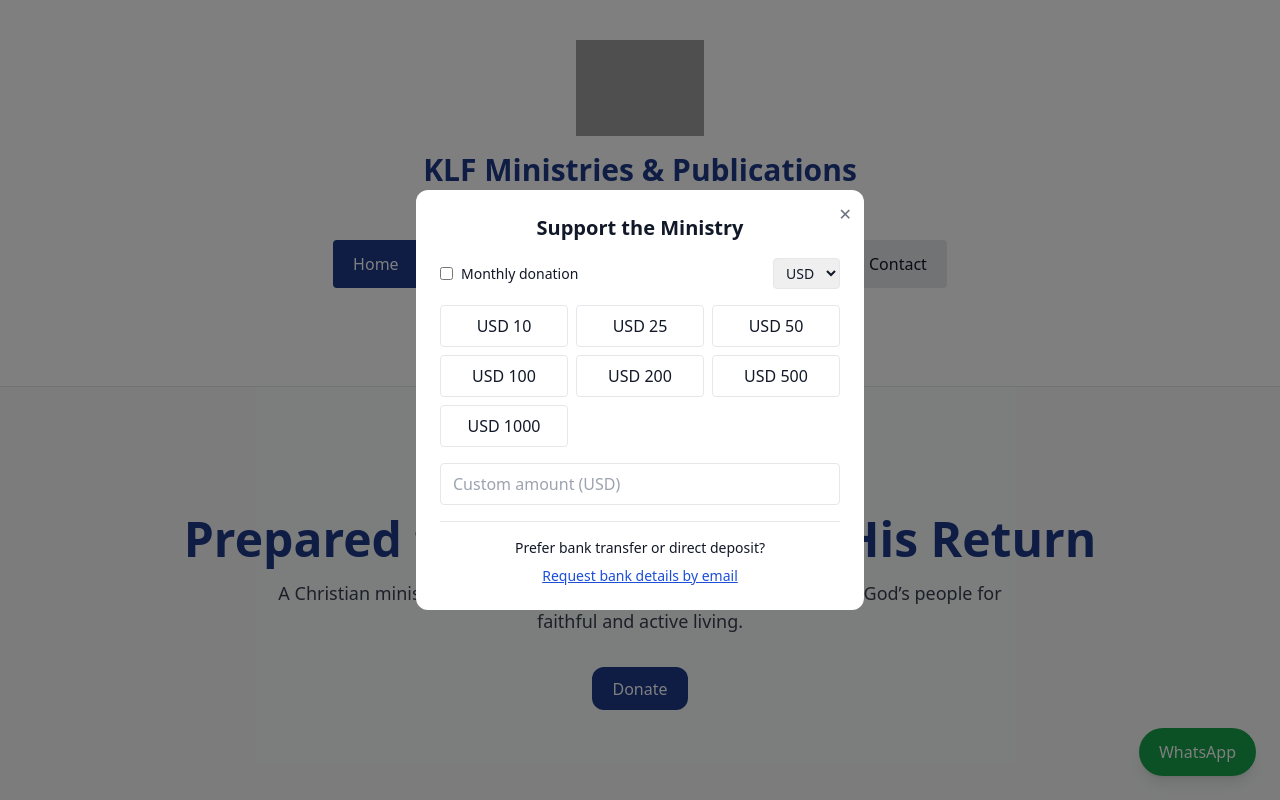
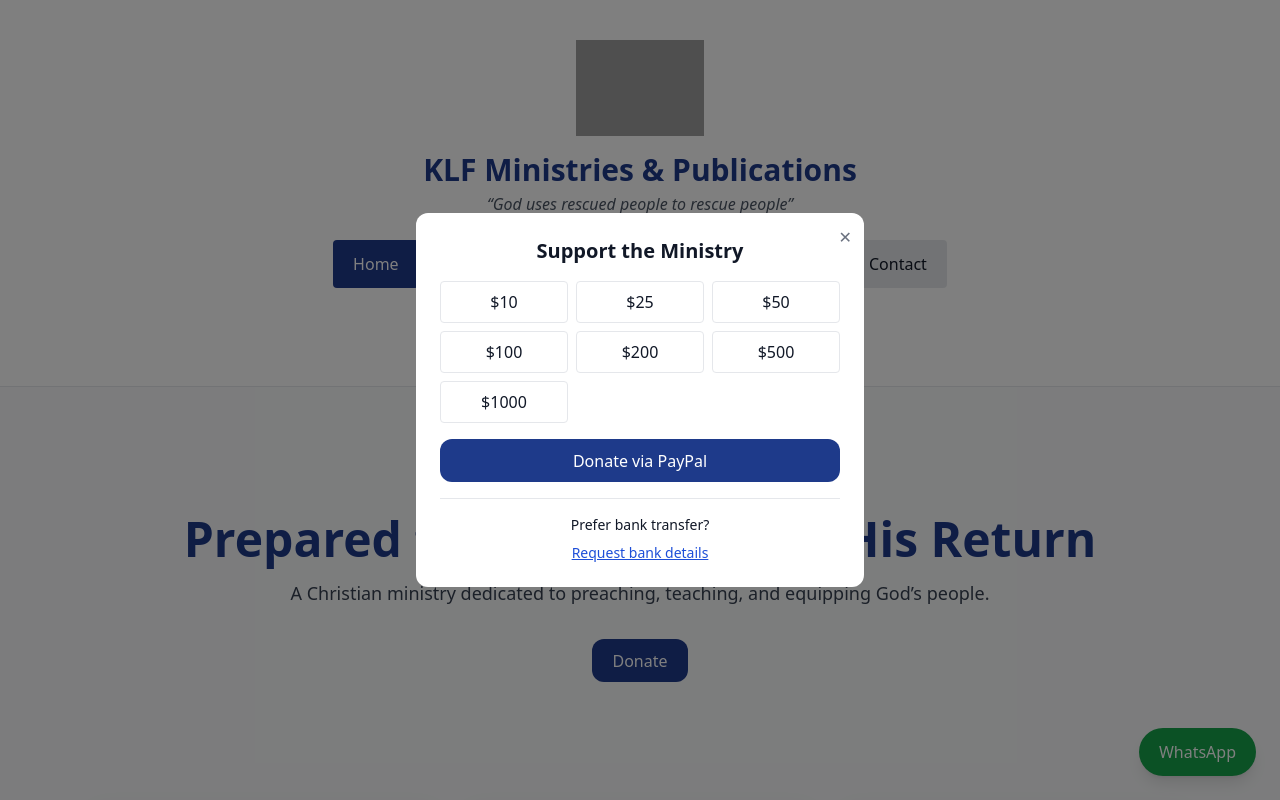
Before and after one commit to klfministries/klf-ministries-website, a Next.js app: page /en in a window 1280 px wide. Both pictures are taken after a click on the button "Donate". Shown: the top 800 px of the page. Built offline with nearby package versions, Linux system fonts and the light colour scheme; grey boxes are pictures that could not be loaded.

Commit message:
Restore donation modal and homepage ministry sections

```diff
--- a/app/[lang]/page.jsx
+++ b/app/[lang]/page.jsx
@@ -6,21 +6,7 @@ const PAYPAL_EMAIL = "kiwayne26@gmail.com";
 
 export default function Home({ params }) {
   const lang = params.lang === "es" ? "es" : "en";
-
   const [showDonate, setShowDonate] = useState(false);
-  const [customAmount, setCustomAmount] = useState("");
-  const [currency, setCurrency] = useState("USD");
-  const [recurring, setRecurring] = useState(false);
-
-  const amounts =
-    currency === "USD"
-      ? [10, 25, 50, 100, 200, 500, 1000]
-      : [1500, 3000, 5000, 10000, 20000];
-
-  const paypalLink = (amount) =>
-    `https://www.paypal.com/donate/?business=${PAYPAL_EMAIL}&amount=${amount}&currency_code=${currency}${
-      recurring ? "&interval=M" : ""
-    }`;
 
   return (
     <>
@@ -34,8 +20,8 @@ export default function Home({ params }) {
 
         <p className="text-lg text-gray-700 max-w-3xl mx-auto mb-8">
           {lang === "es"
-            ? "Un ministerio cristiano dedicado a predicar, enseñar y equipar al pueblo de Dios para una vida fiel y activa."
-            : "A Christian ministry dedicated to preaching, teaching, and equipping God’s people for faithful and active living."}
+            ? "Un ministerio cristiano dedicado a predicar, enseñar y equipar al pueblo de Dios."
+            : "A Christian ministry dedicated to preaching, teaching, and equipping God’s people."}
         </p>
 
         <button onClick={() => setShowDonate(true)} className="btn-primary">
@@ -43,20 +29,40 @@ export default function Home({ params }) {
         </button>
       </section>
 
+      {/* HOME CARDS */}
+      <section className="max-w-6xl mx-auto py-10 px-6 grid md:grid-cols-3 gap-6">
+        <div className="card text-center">
+          <h2 className="text-lg font-semibold">📚 {lang === "es" ? "Libros" : "Books"}</h2>
+          <p className="mb-3">Faith-centered resources</p>
+          <a href={`/${lang}/books`} className="text-blue-700 underline">
+            View Books
+          </a>
+        </div>
+
+        <div className="card text-center">
+          <h2 className="text-lg font-semibold">🎥 Videos</h2>
+          <p className="mb-3">Sermons & Bible teaching</p>
+          <a href={`/${lang}/videos`} className="text-blue-700 underline">
+            Watch Videos
+          </a>
+        </div>
+
+        <div className="card text-center">
+          <h2 className="text-lg font-semibold">🎤 {lang === "es" ? "Predicación" : "Speaking"}</h2>
+          <p className="mb-3">Invite KLF Ministries</p>
+          <a href={`/${lang}/speaking`} className="text-blue-700 underline">
+            Learn More
+          </a>
+        </div>
+      </section>
+
       {/* DONATE MODAL */}
       {showDonate && (
-        <div
-          className="fixed inset-0 bg-black/50 flex items-center justify-center z-50 px-4"
-          onClick={() => setShowDonate(false)}
-        >
-          <div
-            className="bg-white rounded-xl max-w-md w-full p-6 relative"
-            onClick={(e) => e.stopPropagation()}
-          >
+        <div className="fixed inset-0 bg-black/50 flex items-center justify-center z-50 px-4">
+          <div className="bg-white rounded-xl max-w-md w-full p-6 relative">
             <button
               onClick={() => setShowDonate(false)}
-              className="absolute top-3 right-3 text-gray-500 hover:text-black"
-              aria-label="Close donation window"
+              className="absolute top-3 right-3 text-gray-500"
             >
               ✕
             </button>
@@ -65,88 +71,41 @@ export default function Home({ params }) {
               {lang === "es" ? "Apoyar el Ministerio" : "Support the Ministry"}
             </h2>
 
-            {/* TOGGLES */}
-            <div className="flex justify-between items-center mb-4 gap-3">
-              {/* RECURRING */}
-              <label className="flex items-center gap-2 text-sm">
-                <input
-                  type="checkbox"
-                  checked={recurring}
-                  onChange={() => setRecurring(!recurring)}
-                />
-                {lang === "es" ? "Donación mensual" : "Monthly donation"}
-              </label>
-
-              {/* CURRENCY */}
-              <select
-                value={currency}
-                onChange={(e) => setCurrency(e.target.value)}
-                className="border px-2 py-1 rounded text-sm"
-              >
-                <option value="USD">USD</option>
-                <option value="JMD">JMD</option>
-              </select>
-            </div>
-
-            {/* SUGGESTED AMOUNTS */}
             <div className="grid grid-cols-3 gap-2 mb-4">
-              {amounts.map((amt) => (
+              {[10, 25, 50, 100, 200, 500, 1000].map((amt) => (
                 <a
                   key={amt}
-                  href={paypalLink(amt)}
+                  href={`https://www.paypal.com/donate/?business=${PAYPAL_EMAIL}&amount=${amt}&currency_code=USD`}
                   target="_blank"
-                  rel="noopener noreferrer"
                   className="border rounded py-2 text-center hover:bg-gray-100"
                 >
-                  {currency} {amt}
+                  ${amt}
                 </a>
               ))}
             </div>
 
-            {/* CUSTOM AMOUNT */}
-            <div className="mb-4">
-              <input
-                type="number"
-                min="1"
-                placeholder={
-                  lang === "es"
-                    ? `Monto personalizado (${currency})`
-                    : `Custom amount (${currency})`
-                }
-                value={customAmount}
-                onChange={(e) => setCustomAmount(e.target.value)}
-                className="w-full border px-3 py-2 rounded"
-              />
-            </div>
+            <a
+              href={`https://www.paypal.com/donate/?business=${PAYPAL_EMAIL}&currency_code=USD`}
+              target="_blank"
+              className="btn-primary block text-center mb-4"
+            >
+              {lang === "es" ? "Donar por PayPal" : "Donate via PayPal"}
+            </a>
 
-            {customAmount && (
-              <a
-                href={paypalLink(customAmount)}
-                target="_blank"
-                rel="noopener noreferrer"
-                className="btn-primary block text-center mb-4"
-              >
-                {lang === "es"
-                  ? "Donar monto personalizado"
-                  : "Donate Custom Amount"}
-              </a>
-            )}
-
-            {/* BANK TRANSFER */}
             <div className="border-t pt-4 text-sm text-center">
               <p className="mb-2 font-medium">
                 {lang === "es"
-                  ? "¿Prefiere transferencia o depósito bancario?"
-                  : "Prefer bank transfer or direct deposit?"}
+                  ? "¿Prefiere transferencia bancaria?"
+                  : "Prefer bank transfer?"}
               </p>
 
               <a
-                href={`mailto:${PAYPAL_EMAIL}?subject=Bank%20Transfer%20Donation&body=Hello%20KLF%20Ministries,%0A%0AI%20would%20like%20to%20make%20a%20donation%20via%20direct%20transfer.%20Please%20send%20me%20the%20bank%20details.%0A%0AThank%20you.`}
+                href={`mailto:klfministries7@gmail.com?subject=Bank%20Transfer%20Request`}
                 className="text-blue-700 underline"
               >
                 {lang === "es"
-                  ? "Solicitar detalles bancarios por correo"
-                  : "Request bank details by email"}
+                  ? "Solicitar detalles bancarios"
+                  : "Request bank details"}
               </a>
             </div>
           </div>
```
